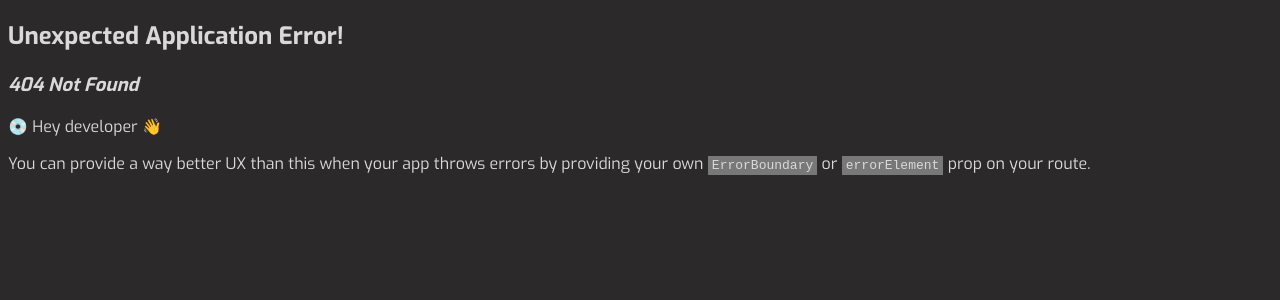
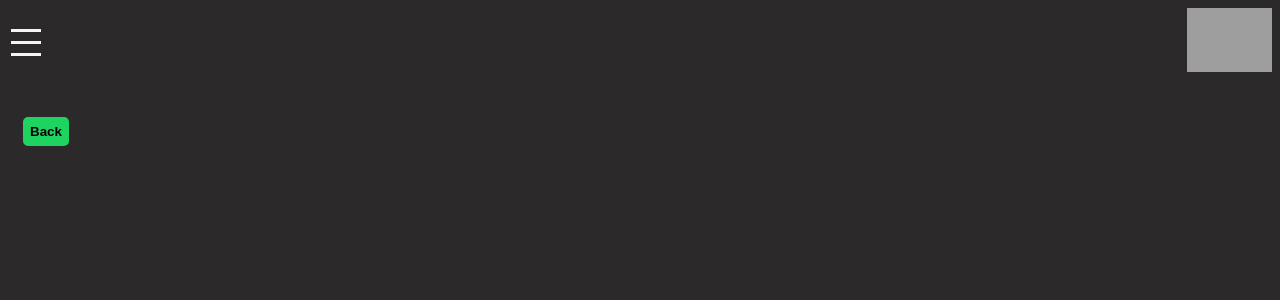
Before and after one commit to WildCodeSchool-2024-02/WildCodeSchool-2024-02-JS-Remote-JavaScrypte-P3-DigiCode, a React (Vite) app in the folder client/: page /categories/1 in a window 1280 px wide. Before the commit this address had no page. Shown: the top 300 px of the page. Built offline with nearby package versions, Linux system fonts and the light colour scheme; grey boxes are pictures that could not be loaded.

Commit message:
feat: category page with component  and link to

```diff
--- /dev/null
+++ b/client/src/components/catgorieslist/CategoriesList.jsx
@@ -0,0 +1,22 @@
+import PropTypes from 'prop-types';
+
+
+
+export default function CategoriesList({category}) {
+
+
+    return (
+
+
+        <h1>  {category.name} </h1>
+
+    )
+}
+
+
+CategoriesList.propTypes = {
+    category: PropTypes.arrayOf(
+      PropTypes.shape({
+        name: PropTypes.string.isRequired,
+      })).isRequired
+      }
--- /dev/null
+++ b/client/src/components/catgorieslist/CategoryList.jsx
@@ -0,0 +1,3 @@
+export default function CategoryList() {
+
+}
--- a/client/src/components/filter/Filter.jsx
+++ b/client/src/components/filter/Filter.jsx
@@ -1,15 +1,17 @@
 import PropTypes from 'prop-types';
 import './Filter.css';
+import { Link } from 'react-router-dom';
 
 
 export default function Filter({category}) {
+
 
  return (
  <>
     <h1>categories</h1>
     <div className='filterContainer'>
     {category.map((c) => (
-        <button className='filterButton' type='button' key={c.name}>{c.name}</button>
+        <Link to={`/categories/${c.name.replaceAll(" ", "-")}`} className='filterButton' type='button' key={c.name}>{c.name}</Link>
     ))
     }
     </div>
--- /dev/null
+++ b/client/src/components/videocard/VideoCard.jsx
@@ -0,0 +1,3 @@
+export default function VideoCard()  {
+    return <h1> Video Card</h1>;
+}
--- a/client/src/main.jsx
+++ b/client/src/main.jsx
@@ -4,9 +4,12 @@ import { createBrowserRouter, RouterProvider } from "react-router-dom";
 
 import App from "./App";
 import HomePage from "./pages/homepage/HomePage";
+import CategoriesPage from "./pages/categoriespage/CategoriesPage";
 import CategoryPage from "./pages/categorypage/CategoryPage";
 import VideoPage from "./pages/videopage/VideoPage";
 import SignupPage from "./pages/signupPage/SignupPage";
+
+
 
 const router = createBrowserRouter([
   {
@@ -18,8 +21,12 @@ const router = createBrowserRouter([
       },
       {
         path: "/categories",
+        element: <CategoriesPage />,
+        loader: () => fetch(`http://localhost:3310/api/categories`)
+      },
+      {
+        path: "/categories/:name",
         element: <CategoryPage />,
-        loader: () => fetch(`http://localhost:3310/api/categories`)
       },
       {
         path: "/video/:id",
--- /dev/null
+++ b/client/src/pages/categoriespage/CategoriesPage.jsx
@@ -0,0 +1,29 @@
+import { useLoaderData } from "react-router-dom";
+
+import Filter from '../../components/filter/Filter'
+import CategoriesList from "../../components/catgorieslist/CategoriesList";
+
+
+export default function CategoriesPage () {
+
+
+
+const categoryData = useLoaderData();
+
+
+
+const handleBack = () => {
+ window.history.back();
+};
+
+
+  return (
+ <>
+ <button type="button" onClick={handleBack} className="backButton">Back</button>
+ <Filter category={categoryData} />
+ {categoryData.map((c) =>(
+ <CategoriesList category={c} key={c.name}/> ))}
+ </>
+)
+
+}
--- a/client/src/pages/categorypage/CategoryPage.jsx
+++ b/client/src/pages/categorypage/CategoryPage.jsx
@@ -1,22 +1,14 @@
-import { useLoaderData } from "react-router-dom";
 
-import Filter from "../../components/filter/Filter";
 
 
 export default function CategoryPage () {
 
-const categoryData = useLoaderData();
-
-const handleBack = () => {
- window.history.back();
-};
 
 
-  return (
- <>
- <button type="button" onClick={handleBack} className="backButton">Back</button>
- <Filter category={categoryData}/>
- </>
-)
+    const handleBack = () => {
+        window.history.back();
+       };
+
+       return <button type="button" onClick={handleBack} className="backButton">Back</button>;
 
 }
```
